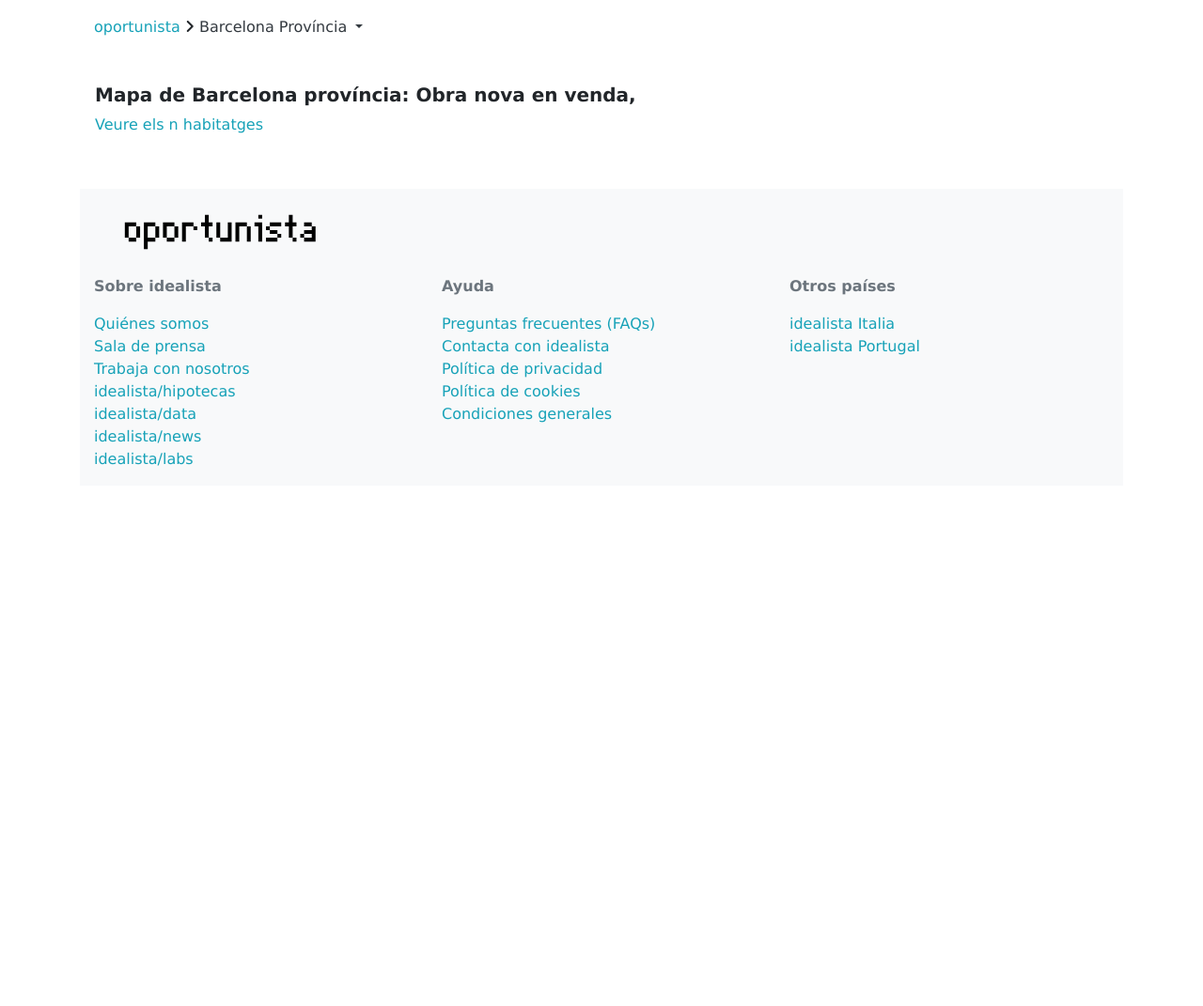
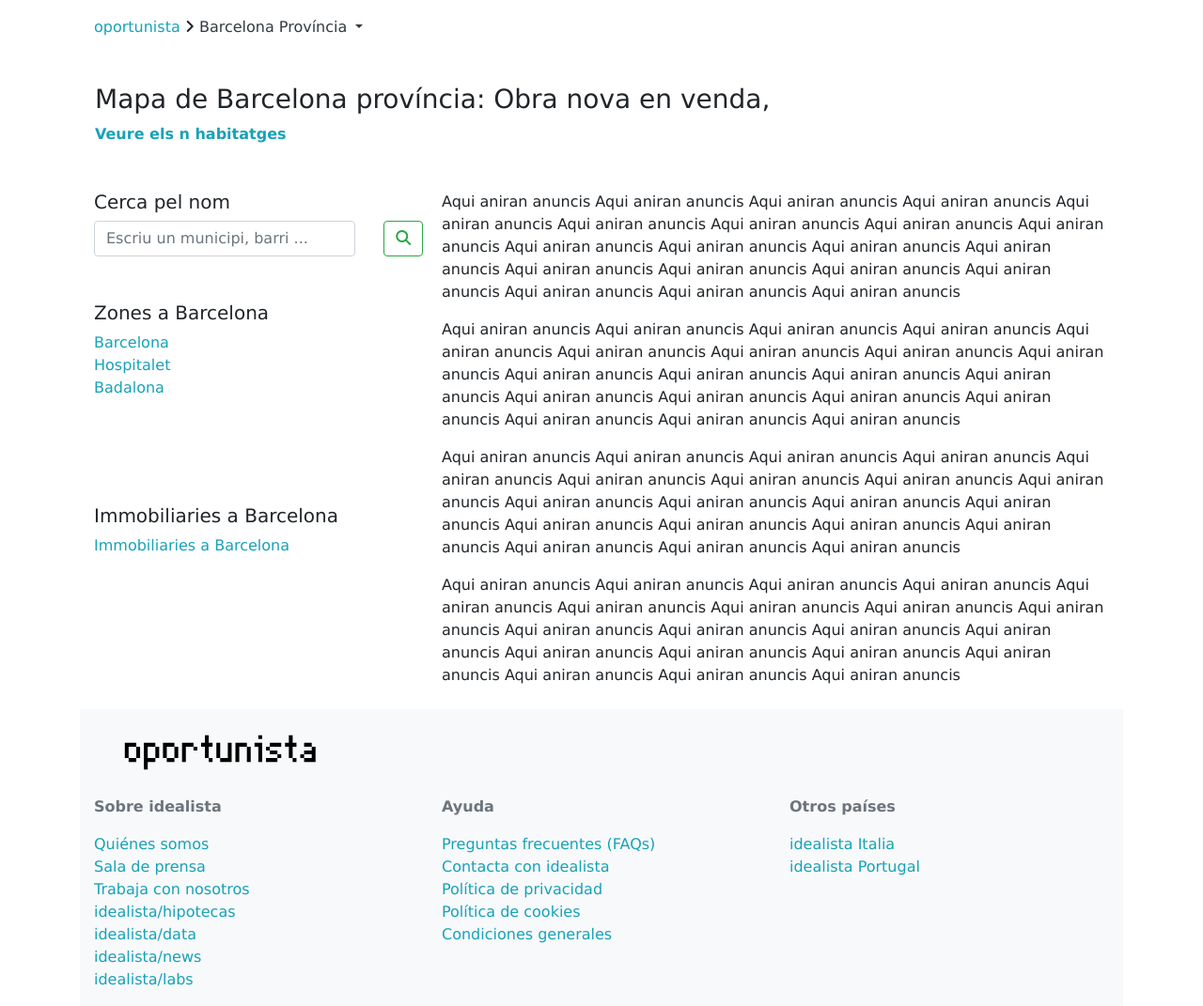
Before and after one commit to aadevafi7/F1-Oportunista-deployment, a Django app: page /publicaciones/ in a window 1280 px wide. Shown: the part 56-1127 px from the top of the page at 94% size. Before the commit the page ends 552 px from the top, so only its background shows below. Run offline with Django 3.2, Linux system fonts and the light colour scheme; some libraries are stand-ins or nearby versions.

Commit message:
A falta de backend i insertar els anuncis, html de buscar publicacions queda acabat

```diff
--- a/idealista/templates/idealista_app/buscar-publicaciones.html
+++ b/idealista/templates/idealista_app/buscar-publicaciones.html
@@ -37,17 +37,87 @@
         <div class="row py-5 px-3">
             <div class="col-12">
                 <div class="row">
-                    <h5> <strong>Mapa de Barcelona província: Obra nova en venda,</strong></h5>
+                    <h3>Mapa de Barcelona província: Obra nova en venda,</h3>
                 </div>
 
                 <div class="row">
                     <a href="#" class="text-info">
-                    Veure els n habitatges
+                        <strong>Veure els n habitatges</strong>
                 </a>
                 </div>
 
             </div>
 
+        </div>
+
+        <div class="row">
+            <div class="col-4">
+                <div class="row">
+                    <div class="col">
+                        <h5>Cerca pel nom</h5>
+                    </div>
+                </div>
+                <div class="row">
+                    <div class="col-10">
+                        <input class="form-control mr-sm-2" type="search" placeholder="Escriu un municipi, barri ..." aria-label="Search">
+                    </div>
+                    <div class="col-1">
+                        <button class="btn btn-outline-success my-2 my-sm-0" type="submit"><i class="fas fa-search"></i></button>
+                    </div>
+                </div>
+
+                <div class="row py-5">
+                    <div class="col">
+                        <h5>Zones a Barcelona</h5>
+                        <ul class="list-unstyled">
+                            <li>
+                                <a href="{% url 'idealista_app:homePage' %}" class="text-info">Barcelona</a>
+                            </li>
+                            <li>
+                                <a href="{% url 'idealista_app:homePage' %}" class="text-info">Hospitalet</a>
+                            </li>
+                            <li>
+                                <a href="{% url 'idealista_app:homePage' %}" class="text-info">Badalona</a>
+                            </li>
+                        </ul>
+                    </div>
+                </div>
+                <div class="row py-5">
+                    <div class="col">
+                        <h5>Immobiliaries a Barcelona</h5>
+                        <ul class="list-unstyled">
+                            <li>
+                                <a href="#" class="text-info">Immobiliaries a Barcelona</a>
+                            </li>
+
+                        </ul>
+                    </div>
+                </div>
+            </div>
+
+
+             <div class="col-8">
+                <p> Aqui aniran anuncis Aqui aniran anuncis Aqui aniran anuncis Aqui aniran anuncis
+                    Aqui aniran anuncis Aqui aniran anuncis Aqui aniran anuncis Aqui aniran anuncis
+                    Aqui aniran anuncis Aqui aniran anuncis Aqui aniran anuncis Aqui aniran anuncis
+                    Aqui aniran anuncis Aqui aniran anuncis Aqui aniran anuncis Aqui aniran anuncis
+                    Aqui aniran anuncis Aqui aniran anuncis Aqui aniran anuncis Aqui aniran anuncis</p>
+                 <p> Aqui aniran anuncis Aqui aniran anuncis Aqui aniran anuncis Aqui aniran anuncis
+                    Aqui aniran anuncis Aqui aniran anuncis Aqui aniran anuncis Aqui aniran anuncis
+                    Aqui aniran anuncis Aqui aniran anuncis Aqui aniran anuncis Aqui aniran anuncis
+                    Aqui aniran anuncis Aqui aniran anuncis Aqui aniran anuncis Aqui aniran anuncis
+                    Aqui aniran anuncis Aqui aniran anuncis Aqui aniran anuncis Aqui aniran anuncis</p>
+                 <p> Aqui aniran anuncis Aqui aniran anuncis Aqui aniran anuncis Aqui aniran anuncis
+                    Aqui aniran anuncis Aqui aniran anuncis Aqui aniran anuncis Aqui aniran anuncis
+                    Aqui aniran anuncis Aqui aniran anuncis Aqui aniran anuncis Aqui aniran anuncis
+                    Aqui aniran anuncis Aqui aniran anuncis Aqui aniran anuncis Aqui aniran anuncis
+                    Aqui aniran anuncis Aqui aniran anuncis Aqui aniran anuncis Aqui aniran anuncis</p>
+                 <p> Aqui aniran anuncis Aqui aniran anuncis Aqui aniran anuncis Aqui aniran anuncis
+                    Aqui aniran anuncis Aqui aniran anuncis Aqui aniran anuncis Aqui aniran anuncis
+                    Aqui aniran anuncis Aqui aniran anuncis Aqui aniran anuncis Aqui aniran anuncis
+                    Aqui aniran anuncis Aqui aniran anuncis Aqui aniran anuncis Aqui aniran anuncis
+                    Aqui aniran anuncis Aqui aniran anuncis Aqui aniran anuncis Aqui aniran anuncis</p>
+            </div>
         </div>
 
 
```
